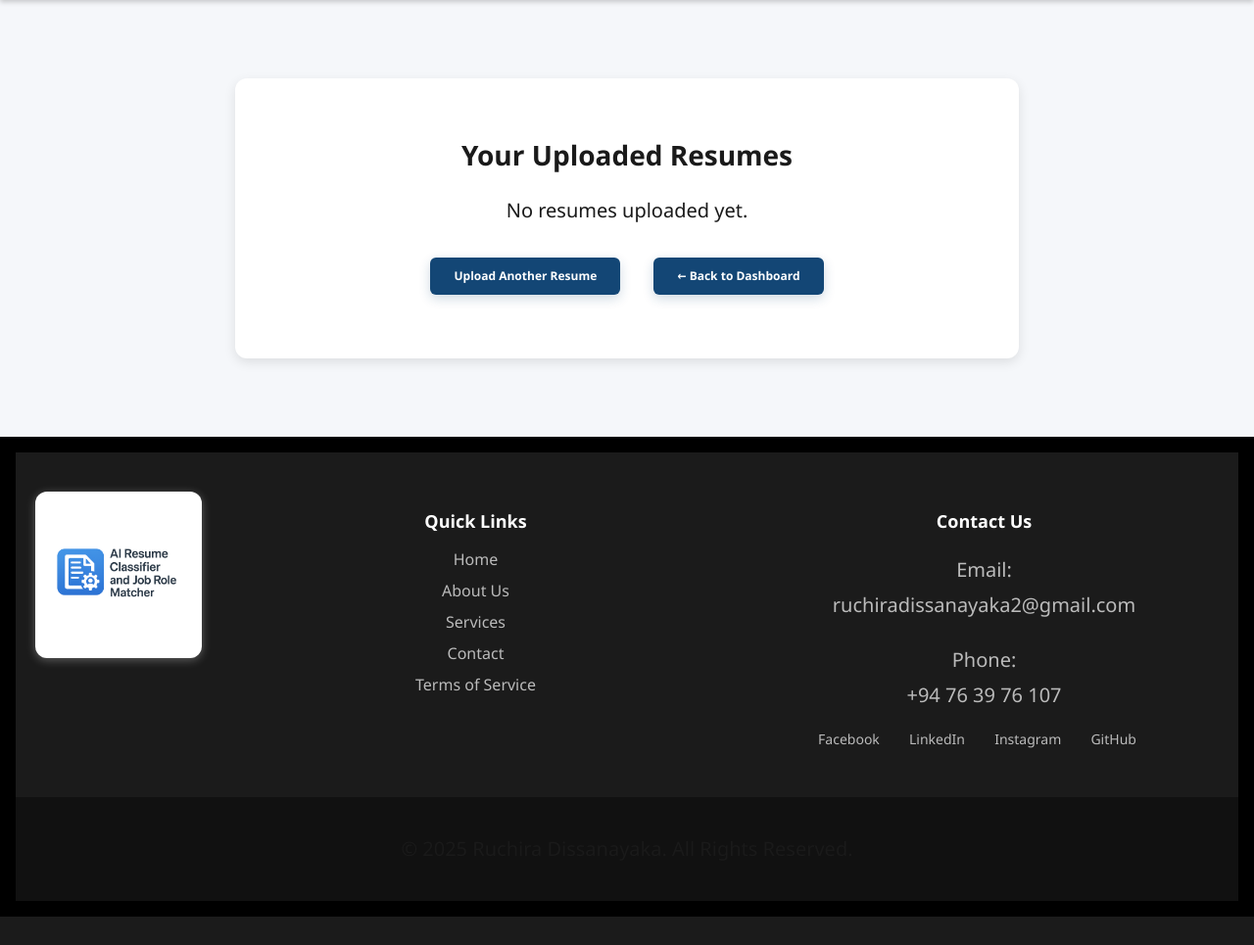
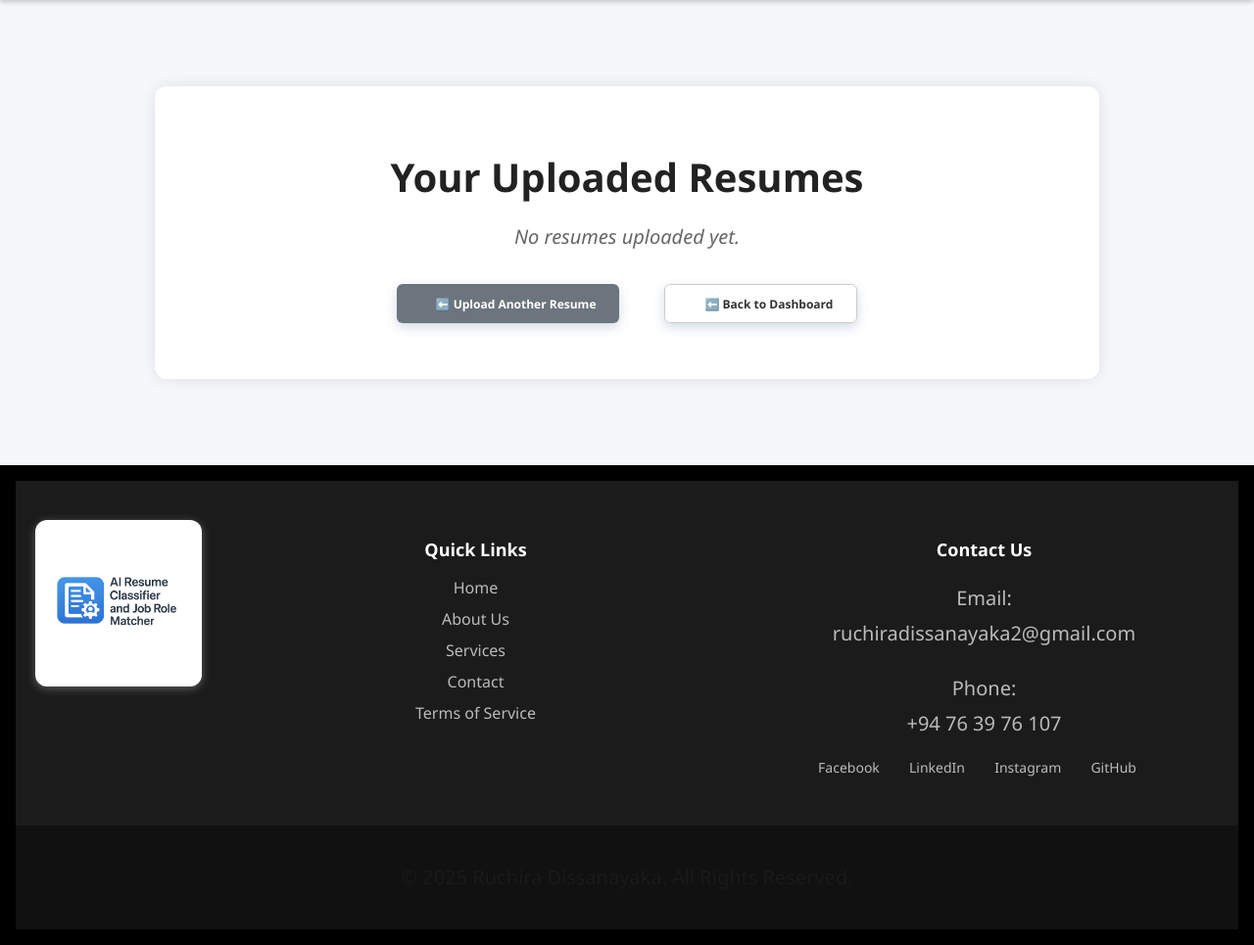
Before and after one commit to RuchiDissa/resume-classifier-ai, a Flask app: page /job-matches in a window 1280 px wide. Shown: the part 97-1062 px from the top of the page at 98% size. Before the commit the page ends 1033 px from the top, so only its background shows below. Run offline with Flask 2, Linux system fonts and the light colour scheme; a user stored in the database is signed in.

Commit message:
Update job_matches.html

```diff
--- a/app/templates/job_matches.html
+++ b/app/templates/job_matches.html
@@ -9,30 +9,44 @@
 <header>
     {% include 'partials/navbar.html' %}
 </header>
+
 <main>
-    <div class="auth-container">
+    <div class="content-container">
+        <section class="section-header">
             <h1>Your Uploaded Resumes</h1>
+        </section>
 
         {% if files %}
             <ul class="resume-list">
                 {% for file in files %}
                 <li class="resume-item">
-                {{ file }}
-                <a href="{{ url_for('routes.classify_role', filename=file) }}" class="btn">🔎 Analyze Info</a>
-
-                <a href="{{ url_for('routes.delete_resume', filename=file) }}" class="btn">🗑️ Delete</a>
+                    <span class="file-name">{{ file }}</span>
+                    <div class="btn-group">
+                        <a href="{{ url_for('routes.classify_role', filename=file) }}" class="btn btn-primary">
+                            <i class="fas fa-search"></i> 🔍 Analyze Info
+                        </a>
+                        <a href="{{ url_for('routes.delete_resume', filename=file) }}" class="btn btn-danger">
+                            <i class="fas fa-trash-alt"></i> 🗑️ Delete
+                        </a>
+                    </div>
                 </li>
                 {% endfor %}
             </ul>
         {% else %}
-        <p>No resumes uploaded yet.</p>
+            <p class="info-text">No resumes uploaded yet.</p>
         {% endif %}
 
-    <a href="{{ url_for('routes.upload_resume') }}" class="btn">Upload Another Resume</a>
-
-    <a href="{{ url_for('routes.dashboard') }}" class="btn">← Back to Dashboard</a>
+        <div class="button-group">
+            <a href="{{ url_for('routes.upload_resume') }}" class="btn btn-secondary">
+                <i class="fas fa-upload"></i> ⬅️ Upload Another Resume
+            </a>
+            <a href="{{ url_for('routes.dashboard') }}" class="btn btn-outline">
+                <i class="fas fa-arrow-left"></i> ⬅️ Back to Dashboard
+            </a>
+        </div>
     </div>
 </main>
+
 {% include 'partials/footer.html' %}
 </body>
 </html>
```
Lines whose indentation alone changed are shown as unchanged.
